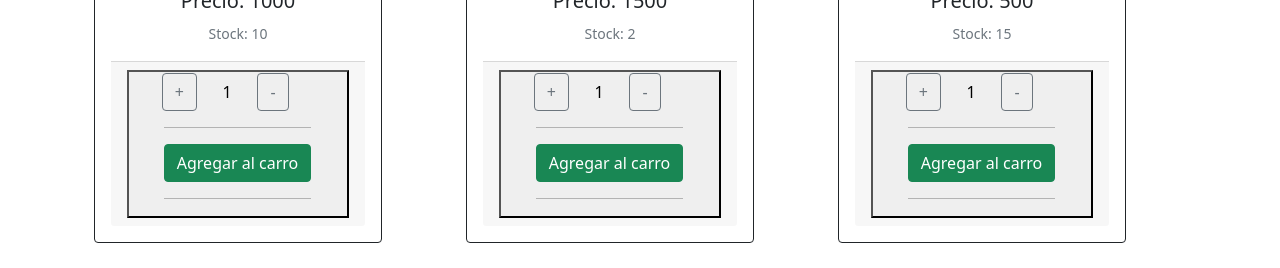
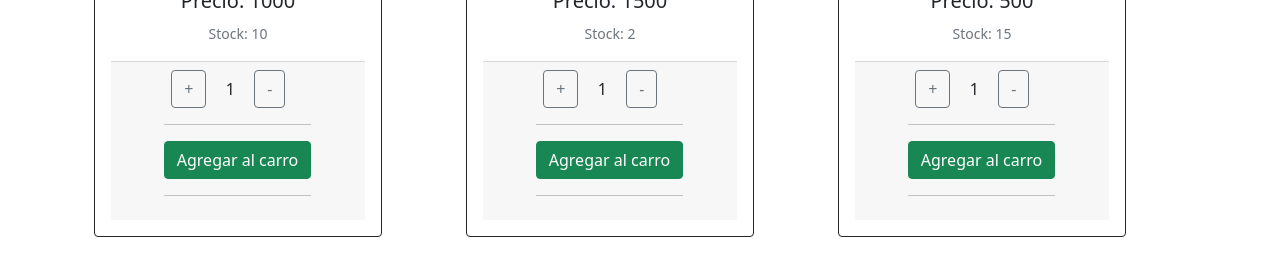
Before and after one commit to TeresitaCaneteL/ViaVerde_Canete, a React (Create React App) app: page / in a window 1280 px wide. Shown: the part 421-689 px from the top of the page. Built offline with nearby package versions, Linux system fonts and the light colour scheme.

Commit message:
corrigiendo error de disenio

```diff
--- a/src/components/Item.js
+++ b/src/components/Item.js
@@ -18,7 +18,7 @@ function Item({ item }) {
           </Card.Text>
         </Card.Body>
         <Card.Footer>
-          <button className="card-text"><ItemCount stock={item.stock}/></button>
+          <Container><ItemCount stock={item.stock}/></Container>
         </Card.Footer>
 
     </Card>
```
